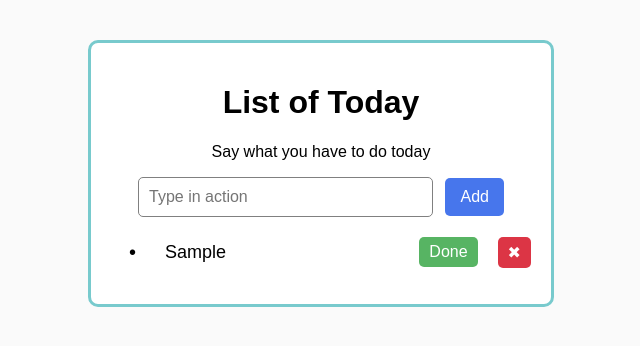
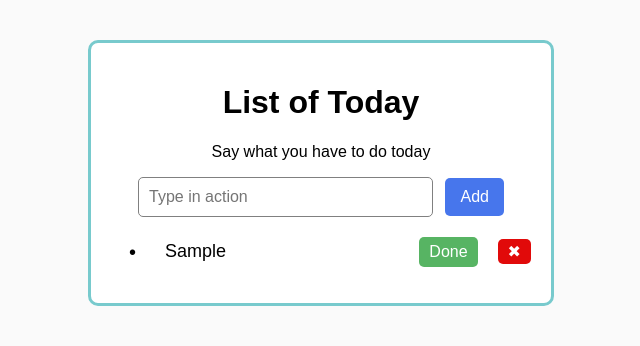
Before and after one commit to newbeqa/to-do2, a plain HTML site: page index.html in a window 1280 px wide. Both pictures are taken after typing "Sample" into the empty fields and a click on the button "Add". Shown: the whole page, without its empty margins (319-959 px from the left). Drawn offline with Linux system fonts and the light colour scheme.

Commit message:
Update index.css

```diff
--- a/index.css
+++ b/index.css
@@ -95,10 +95,10 @@ li span {
 
 /* Delete button */
 .deleteBtn {
-    background-color: rgb(220, 53, 69);
+    background-color: rgb(225, 10, 10);
     color: white;
     border: none;
-    padding: 6px 10px;
+    padding: 3px 10px;
     border-radius: 5px;
     cursor: pointer;
     transition: opacity 0.15s, transform 0.12s;
```
